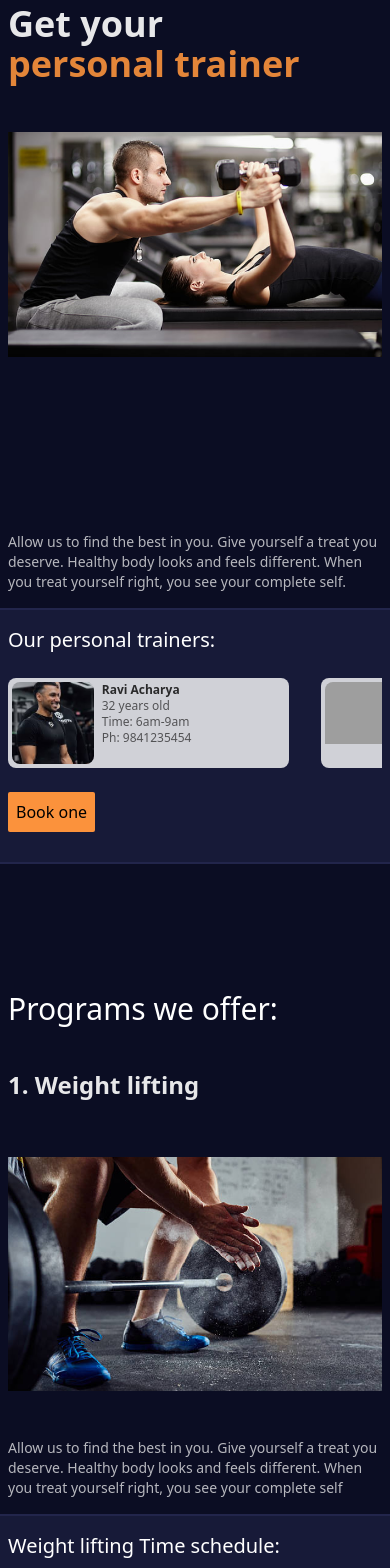
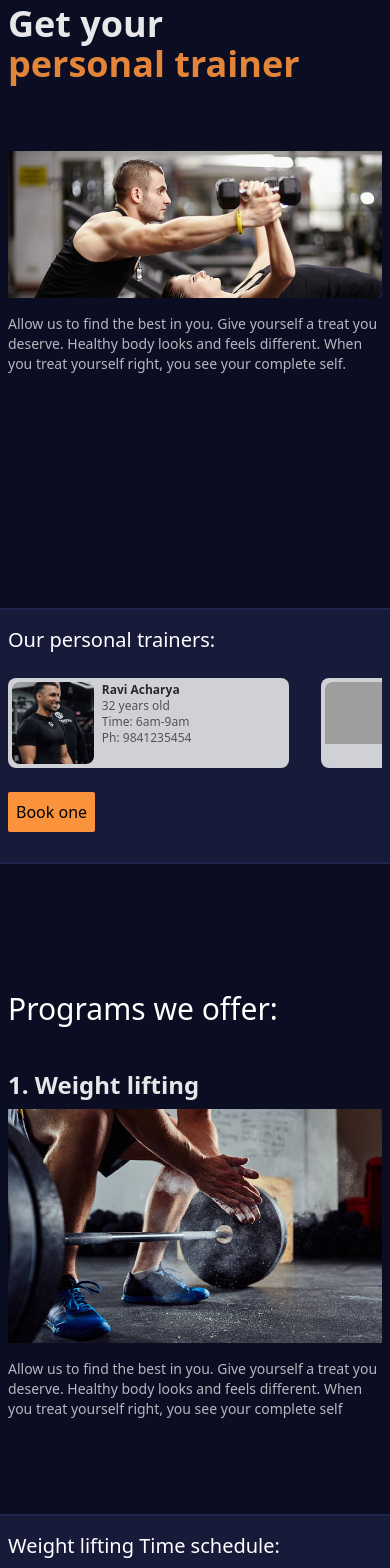
Before and after one commit to bipu01/gymTs, a React (Vite) app: page / in a window 390 px wide. Shown: the part 120-1688 px from the top of the page. Built offline with nearby package versions, Linux system fonts and the light colour scheme; grey boxes are pictures that could not be loaded.

Commit message:
updated more

```diff
--- a/src/components/BodyComponents/PersonalTrainer/PersonalTrainer.tsx
+++ b/src/components/BodyComponents/PersonalTrainer/PersonalTrainer.tsx
@@ -5,10 +5,11 @@ import { requiresMargin, requiresPadding } from "../../../declaratiionVariables"
 
 
 const PersonalTrainer = (prop:bodyProp) => {
+
   return (
         <section className="relative w-100vw mt-10">
             <div className="grid grid-cols-1 grid-rows-3 xmd:grid-rows-4 h-onePage">
-                <div className={`row-span-3 xmd:row-span-2 grid grid-rows-4 xmd:grid-rows-2 xmd:grid-cols-2 md:h-96 ${requiresMargin}`}>
+                <div className={`row-span-3 xmd:row-span-1 md:row-span-2 grid grid-rows-4 xmd:grid-rows-2  xmd:grid-cols-2 md:h-96 ${requiresMargin}`}>
                     <div className="">
                         <h1 className="text-4xl md:text-6xl text-20% h-10 font-bold opacity-90" > {prop.heading}
                             <div className="text-orange-400 ">
@@ -16,7 +17,7 @@ const PersonalTrainer = (prop:bodyProp) => {
                             </div>
                         </h1>
                     </div>
-                    <div className="row-span-3 md:row-span-2 col-span-1 overflow-hidden">
+                    <div className="row-span-1 md:row-span-2 col-span-1 overflow-hidden 2xl:h-imageAt3xl z-10">
                         <img src="/personalTrainer.png" alt="Personal Trainer" className="bg-cover"/>
                     </div>
                     <div className=" mt-4 xmd:mt-0 ">
@@ -34,12 +35,10 @@ const PersonalTrainer = (prop:bodyProp) => {
                             {/* <TrainerCard name={"Smiti Bishwokarma"} availability={{from:"1pm", to:"5pm"}} image={"/trainer3.jpg"} age={26} ph={9812345678}/> */}
                         </div>
                     </div>
-
                     <div className="mt-6">
                         <PrimaryButton text={"Book one"}/>
                     </div>
                 </div>
-
             </div>
         </section>
   )
--- a/src/components/BodyComponents/ProgramsWeOffer/ProgramsWeOffer.tsx
+++ b/src/components/BodyComponents/ProgramsWeOffer/ProgramsWeOffer.tsx
@@ -7,8 +7,8 @@ import TrainerCard from "../../Cards/TrainerCards"
 const ProgramsWeOffer = (prop:programsWeOfferProps) => {
   return (
         <section className="relative w-100vw mt-5vh mb-10vh">
-            <div className="grid grid-cols-1 grid-rows-3 xmd:grid-rows-4 h-onePage">
-                <div className={`row-span-3 xmd:row-span-2 grid grid-rows-4 xmd:grid-rows-2 xmd:grid-cols-2 md:h-96 ${requiresMargin}`}>
+            <div className="grid grid-cols-1 grid-rows-3 xmd:grid-rows-5 h-onePage">
+                <div className={`row-span-3 xmd:row-span-1 md:row-span-2 xmd:grid xmd:grid-rows-2 xmd:grid-cols-2  ${requiresMargin}`}>
                     <div className="">
                         <h1 className="text-2xl md:text-4xl h-10 font-bold opacity-90" > {prop.heading}
                             <div className="text-orange-400 ">
@@ -16,7 +16,7 @@ const ProgramsWeOffer = (prop:programsWeOfferProps) => {
                             </div>
                         </h1>
                     </div>
-                    <div className=" row-span-3 md:row-span-2 col-span-1 overflow-hidden">
+                    <div className=" row-span-3 md:row-span-2 col-span-1 overflow-hidden  2xl:h-imageAt3xl z-10">
                         <img src={prop.heroImg} alt="Personal Trainer" className="object-cover"/>
                     </div>
                     <div className=" mt-4 xmd:mt-0 ">
--- a/tailwind.config.js
+++ b/tailwind.config.js
@@ -27,6 +27,7 @@ export default {
         "onePage": "860px",
         "maxWidth": "1300px",
         "subMenuHeight": "415px",
+        "imageAt3xl": "550px",
         "18": "68px",
         "14": "50px",
         "1px": "1px",
```
Also changed, not shown: public/jumba.png.
